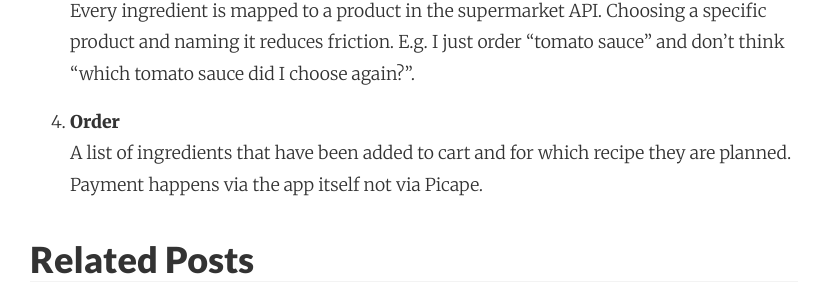
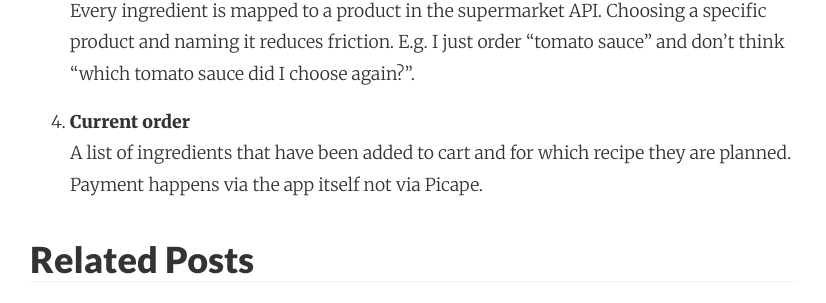
Before and after one commit to adri/adri.github.io, a Jekyll site: the page built from _posts/2017-09-27-learning-elixir-second-side-project-part1.md, in a window 1280 px wide and 900 px high, scrolled down 2575 px. Shown: the part 149-452 px from the top of the window, without its empty margins (226-1052 px from the left). Built offline with Jekyll 4.4.1, drawn with Linux system fonts in a browser that asks for light colours; nearby versions of some CDN libraries; comment, search, counter and statistics services are not loaded.

Commit message:
Autocommit from wiki

```diff
--- a/_posts/2017-09-27-learning-elixir-second-side-project-part1.md
+++ b/_posts/2017-09-27-learning-elixir-second-side-project-part1.md
@@ -45,5 +45,5 @@ Some ingredients should not be added automatically to the cart because they are
 3. **Ingredients**<br />
 Every ingredient is mapped to a product in the supermarket API. Choosing a specific product and naming it reduces friction. E.g. I just order "tomato sauce" and don't think "which tomato sauce did I choose again?".
 
-4. **Order**<br />
+4. **Current order**<br />
 A list of ingredients that have been added to cart and for which recipe they are planned. Payment happens via the app itself not via Picape.
```
